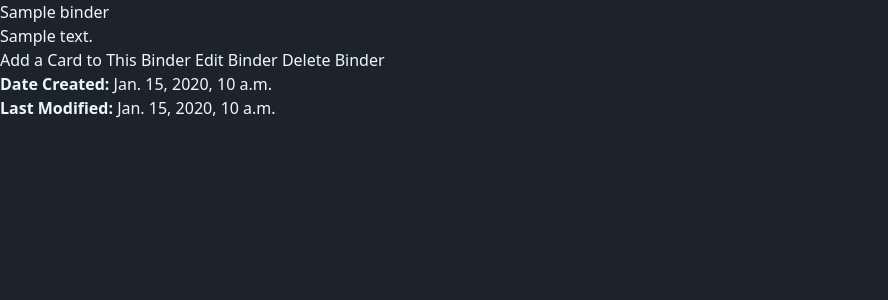
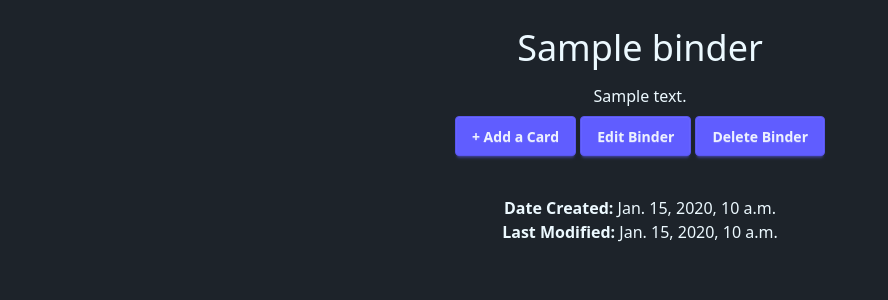
Before and after one commit to tsztin0217/poketracker, a Django app: page /binders/1/ in a window 1280 px wide. Shown: the part 117-417 px from the top of the page, without its empty margins (0-888 px from the left). Run offline with Django 5.2, Linux system fonts and the light colour scheme; a user stored in the database is signed in; tables that the repository leaves empty hold one stand-in row (values such as "Sample post"); a database or web service that is not in the repository returns one stand-in record (values such as "Sample title"); data that the repository does not hold is empty; some libraries are stand-ins or nearby versions; some web fonts are replaced.

Commit message:
Add button class to links and conditionally render card details

```diff
--- a/binder/templates/binder/binder_detail.html
+++ b/binder/templates/binder/binder_detail.html
@@ -1,25 +1,31 @@
 {% extends "base.html" %} {% block content %}
-<h1>{{ binder.name }}</h1>
-<p>{{ binder.description }}</p>
-<a href="{% url 'search-cards' binder.id %}">Add a Card to This Binder</a>
-<a href="{% url 'binder-update' binder.id %}">Edit Binder</a>
-<a href="{% url 'binder-delete' binder.id %}">Delete Binder</a>
-<p><strong>Date Created: </strong>{{ binder.created_at }}</p>
-<p><strong>Last Modified: </strong>{{ binder.last_modified }}</p>
-<div class="flex justify-center">
-  <div class="flex flex-wrap justify-start gap-4 p-4 mx-auto">
-    {% for card in cards_with_details %}  {% comment %}
-    <a href="{% url 'user-card-detail' card.user_card.pk %}"
-      ><img src="{{card.card.images.small }}"
-    /></a>
-    {% endcomment %}
-    <a href="{% url 'user-card-detail' card.user_card.pk %}"
-      ><img
-        src="{{ card.user_card.img_url_small }}"
-        alt="{{ card.user_card.name }}"
-        class="rounded transform duration-300 hover:scale-105 hover:shadow-lg hover:shadow-blue-400 hover:brightness-110"
-    /></a>
- {% endfor %}
+<div class="text-center mt-5 mb-5 mx-auto px-5 gap-4">
+  <p class="text-4xl py-2">{{ binder.name }}</p>
+  <p class="py-2">{{ binder.description }}</p>
+  <a href="{% url 'search-cards' binder.id %}" class="btn btn-primary px-5">+ Add a Card</a>
+  <a href="{% url 'binder-update' binder.id %}" class="btn btn-primary">Edit Binder</a>
+  <a href="{% url 'binder-delete' binder.id %}" class="btn btn-primary">Delete Binder</a>
+</div>
+
+
+  <div class="flex flex-wrap justify-start items-center gap-5 max-w-screen-xl mx-auto px-4">
+    {% for card in cards_with_details %}
+    <span class="max-w-[220px]">
+      <a href="{% url 'user-card-detail' card.user_card.pk %}">
+        <img
+          src="{{ card.user_card.img_url_small }}"
+          alt="{{ card.user_card.name }}"
+          class="rounded transform duration-300 hover:scale-105 hover:shadow-lg hover:shadow-blue-400 hover:brightness-110"
+        />
+      </a>
+    </span>
+    {% endfor %}
   </div>
+
+
+
+<div class="text-center py-5">
+  <p><strong>Date Created: </strong>{{ binder.created_at }}</p>
+  <p><strong>Last Modified: </strong>{{ binder.last_modified }}</p>
 </div>
 {% endblock %}
```
Also changed, not shown: binder/templates/binder/user_card_detail.html (+64 -18 lines).
